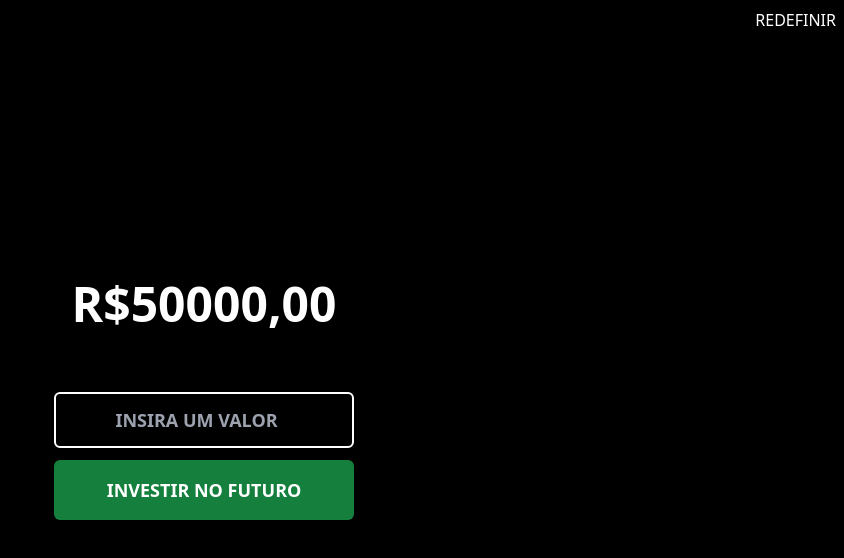
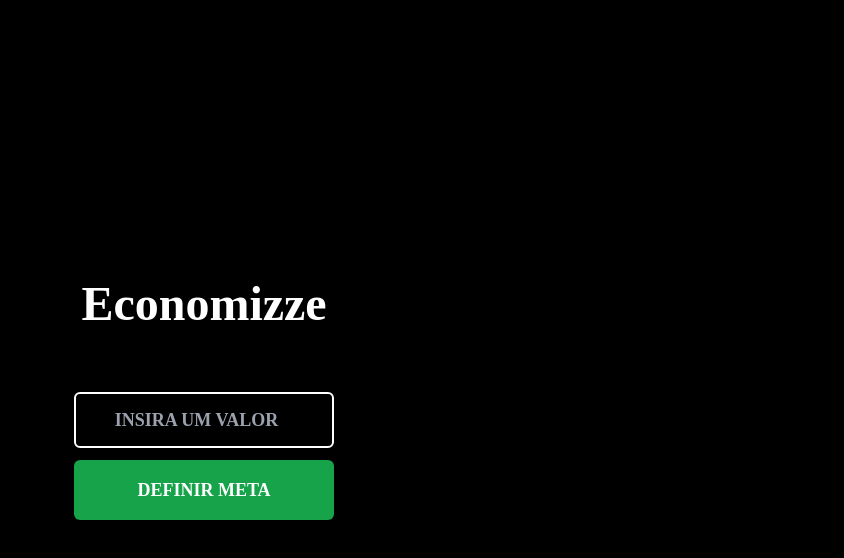
Before and after one commit to iaeluk/economizze, a Next.js app: page / in a window 1280 px wide. Shown: the top 558 px of the page, without its empty margins (436-1280 px from the left). Built offline with nearby package versions, Linux system fonts and the light colour scheme.

Commit message:
code improvements

```diff
--- /dev/null
+++ b/src/contexts/MetaContext.tsx
@@ -0,0 +1,49 @@
+import { createContext, useState, useEffect, ReactNode } from "react";
+
+type MetaContextType = {
+  montante: number;
+  setMontante: React.Dispatch<React.SetStateAction<number>>;
+  hasMontante: boolean;
+  setHasMontante: React.Dispatch<React.SetStateAction<boolean>>;
+};
+
+type MetaData = {
+  montante: number;
+  hasMontante: boolean;
+};
+
+type MetaContextProviderProps = {
+  children: ReactNode;
+};
+
+export const MetaContext = createContext<MetaContextType>(
+  {} as MetaContextType
+);
+
+export function MetaContextProvider({ children }: MetaContextProviderProps) {
+  const [montante, setMontante] = useState<number>(0);
+  const [hasMontante, setHasMontante] = useState<boolean>(false);
+
+  useEffect(() => {
+    const storedData = localStorage.getItem("dados");
+    if (storedData) {
+      const data: MetaData = JSON.parse(storedData);
+      setMontante(data.montante);
+      setHasMontante(data.hasMontante);
+    }
+  }, []);
+
+  useEffect(() => {
+    const data: MetaData = {
+      montante: montante >= 0 ? montante : 0,
+      hasMontante,
+    };
+    localStorage.setItem("dados", JSON.stringify(data));
+  }, [montante, hasMontante]);
+
+  return (
+    <MetaContext.Provider value={{ montante, setMontante, hasMontante, setHasMontante }}>
+      {children}
+    </MetaContext.Provider>
+  );
+}
--- /dev/null
+++ b/src/pages/App/index.tsx
@@ -0,0 +1,27 @@
+import { useEffect, useState, useContext } from 'react'
+import { MetaContext } from '../../contexts/MetaContext'
+
+export default function Home() {
+    const [valorInput, setValorInput] = useState<string>('');
+
+    const { montante, setMontante, setHasMontante } = useContext(MetaContext)
+
+    return (
+        <>
+            <main className="flex flex-col items-center justify-center gap-16 min-w-full min-h-screen bg-black text-white">
+                <button className="absolute top-2 right-2" onClick={() => {
+                    setHasMontante(false)
+                }}>MUDAR META</button>
+                <h1 className="text-5xl font-bold">R${montante >= 0 ? montante.toFixed(2).replace(".", ",") : Number(0).toFixed(2).replace(".", ",")}</h1>
+                <div className="flex flex-col gap-3">
+                    <input id="valor" className="bg-black outline-none border-2 border-white rounded-md p-3 font-bold text-lg text-center" type="number" value={valorInput} placeholder="INSIRA UM VALOR" onChange={(e) => setValorInput(e.target?.value)} />
+                    <button className="bg-green-600 hover:bg-green-500 rounded-md p-4 font-bold text-lg" onClick={() => {
+                        const value = valorInput ? Number(valorInput) : 0;
+                        setMontante((prevMontante) => prevMontante - value);
+                        setValorInput('');
+                    }}>INVESTIR</button>
+                </div>
+            </main>
+        </>
+    );
+}
--- /dev/null
+++ b/src/pages/Home/index.tsx
@@ -0,0 +1,27 @@
+import { useEffect, useState, useContext } from 'react'
+import { MetaContext } from '../../contexts/MetaContext'
+
+export default function Home() {
+    const [valorInput, setValorInput] = useState<string>('');
+
+    const { setMontante, setHasMontante } = useContext(MetaContext)
+
+    return (
+        <>
+            <main className="flex flex-col items-center justify-center gap-16 min-w-full min-h-screen bg-black text-white">
+                <h1 className="text-5xl font-bold font-cairo">Economizze</h1>
+                <div className="flex flex-col gap-3">
+                    <input id="valor" className="bg-black outline-none border-2 border-white rounded-md p-3 font-bold text-lg text-center" type="number" value={valorInput} placeholder="INSIRA UM VALOR" onChange={(e) => setValorInput(e.target?.value)} />
+                    <button className="bg-green-600 hover:bg-green-500 rounded-md p-4 font-bold text-lg" onClick={() => {
+                        if (Number(valorInput) > 0) {
+                            setMontante(Number(valorInput))
+                            setHasMontante(true)
+                            setValorInput('');
+
+                        }
+                    }}>DEFINIR META</button>
+                </div>
+            </main>
+        </>
+    );
+}
--- a/src/pages/_app.tsx
+++ b/src/pages/_app.tsx
@@ -1,6 +1,13 @@
 import '@/styles/globals.css'
 import type { AppProps } from 'next/app'
+import { MetaContextProvider } from '../contexts/MetaContext'
 
 export default function App({ Component, pageProps }: AppProps) {
-  return <Component {...pageProps} />
+  return (
+    <>
+      <MetaContextProvider>
+        <Component {...pageProps} />
+      </MetaContextProvider>
+    </>
+  )
 }
--- a/src/pages/_document.tsx
+++ b/src/pages/_document.tsx
@@ -9,7 +9,7 @@ export default function Document() {
           <meta name="theme-color" content="#fff" />
           <meta name="viewport" content="width=device-width, initial-scale=1.0, maximum-scale=1.0, user-scalable=no"></meta>
         </Head>
-        <body>
+        <body className='font-cairo'>
         <Main />
         <NextScript />
       </body>
--- a/src/pages/index.tsx
+++ b/src/pages/index.tsx
@@ -1,33 +1,13 @@
-'use client'
-import { useEffect, useState } from 'react'
+import Home from './Home';
+import App from './App';
+import { MetaContext } from '@/contexts/MetaContext';
+import { useContext } from 'react';
 
-export default function Home() {
-  const [montante, setMontante] = useState(Number);
-  const [valorInput, setValorInput] = useState<string | undefined>(undefined);
-
-
-  useEffect(() => {
-    const montante = localStorage.getItem("montante");
-    setMontante(montante ? JSON.parse(montante) : 50000);
-  }, []);
-
-  useEffect(() => {
-    montante < 0 ? localStorage.setItem("montante", JSON.stringify(0)) : localStorage.setItem("montante", JSON.stringify(montante))
-  }, [montante]);
-
+export default function Index() {
+  const {hasMontante} = useContext(MetaContext)
   return (
     <>
-      <main className="flex flex-col items-center justify-center gap-16 min-w-full min-h-screen bg-black text-white">
-        <button className="absolute top-2 right-2" onClick={() => setMontante(50000)}>REDEFINIR</button>
-        <h1 className="text-5xl font-bold">R${montante >= 0 ? (montante.toFixed(2)).replace(".", ",") : Number(0).toFixed(2).replace(".", ",")}</h1>
-        <div className="flex flex-col gap-3">
-          <input id="valor" className="bg-black outline-none border-2 border-white rounded-md p-3 font-bold text-lg text-center" type="number" value={!valorInput ? '' : valorInput} placeholder="INSIRA UM VALOR" onChange={(e) => setValorInput(e.target?.value)} />
-          <button className="bg-green-700 hover:bg-green-600 rounded-md p-4 font-bold text-lg" onClick={() => {
-            setMontante(valorInput ? montante - Number(valorInput) : montante)
-            setValorInput(undefined)
-          }}>INVESTIR NO FUTURO</button>
-        </div>
-      </main>
+      {hasMontante ? <App /> : <Home />}
     </>
   )
 }
--- a/src/styles/globals.css
+++ b/src/styles/globals.css
@@ -1,3 +1,6 @@
 @tailwind base;
 @tailwind components;
 @tailwind utilities;
+
+@import url('https://fonts.googleapis.com/css2?family=Nanum+Myeongjo&display=swap');
+@import url('https://fonts.googleapis.com/css2?family=Cairo+Play&display=swap');
--- a/tailwind.config.js
+++ b/tailwind.config.js
@@ -9,7 +9,12 @@ module.exports = {
     "./src/**/*.{js,ts,jsx,tsx}",
   ],
   theme: {
-    extend: {},
+    extend: {
+      fontFamily: {
+        'nanum': ['Nanum Myeongjo', 'serif'],
+        'cairo': ['Cairo Play', 'cursive']
+      }
+    },
   },
   plugins: [],
 }
```
Also changed, not shown: 1 other file (tests, documents, lock files or other folders).
